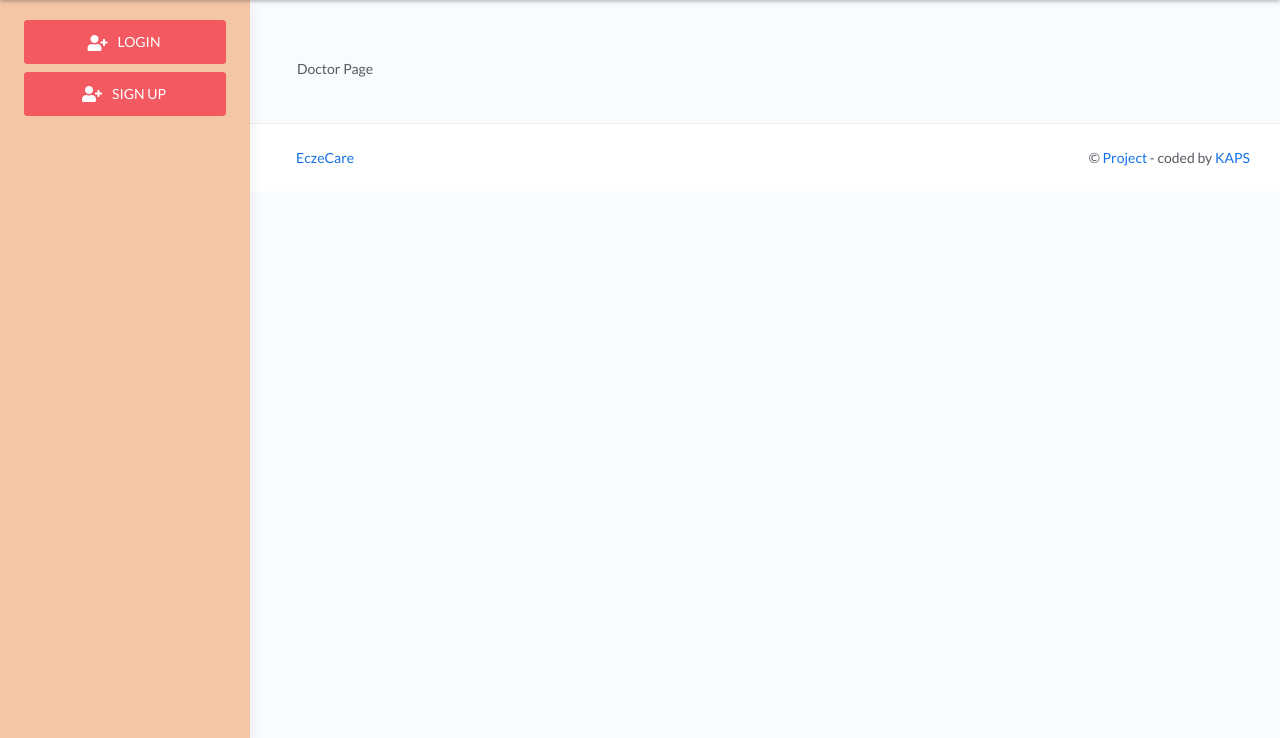
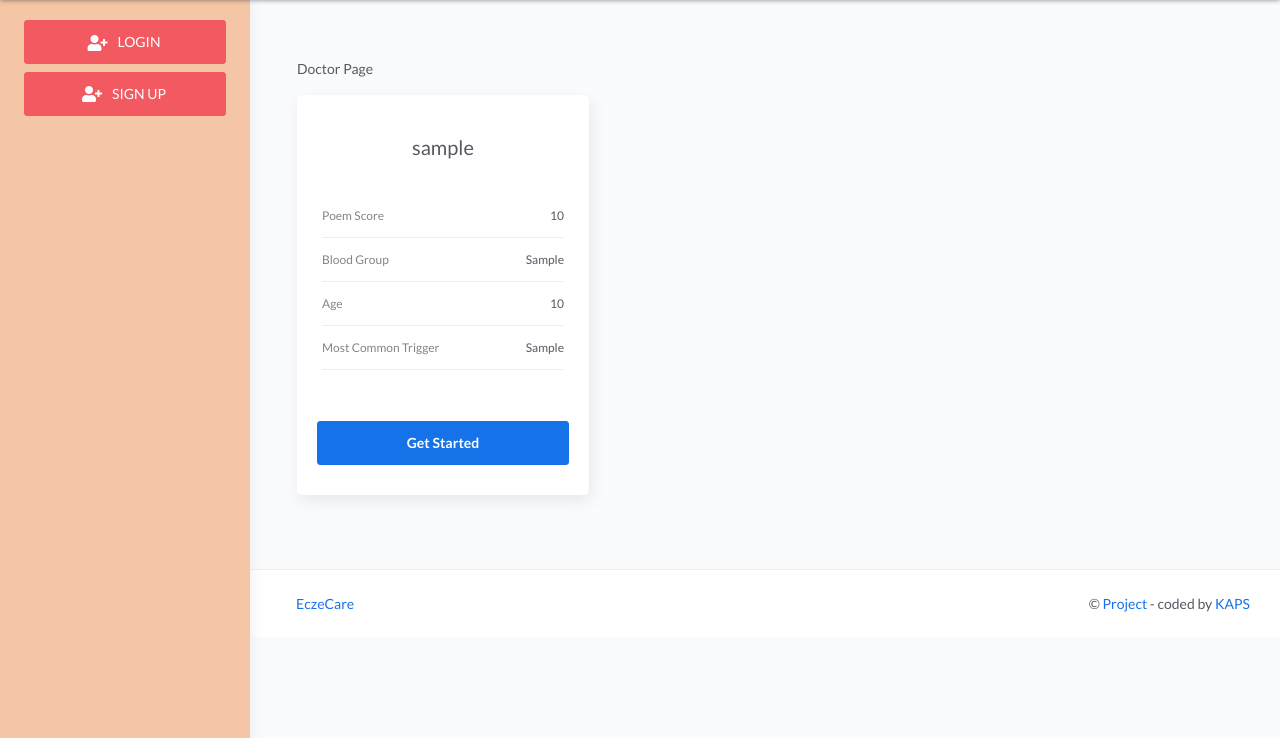
Before and after one commit to KamaljeetSahoo/EczeCare, a Django app: template templates/doctor/doctor_homepage.html in a window 1280 px wide. Shown: the part 62-800 px from the top of the page. Run offline with Django 4.2, Linux system fonts and the light colour scheme; the template is opened without the code that fills it: most values are stand-ins (such as "Sample title", 1, 10 or a date in 2020); some libraries are stand-ins or nearby versions.

Commit message:
Patient portal in doctor dashboard

```diff
--- a/templates/doctor/doctor_homepage.html
+++ b/templates/doctor/doctor_homepage.html
@@ -11,6 +11,40 @@
         <div class="page-header mt-5">
         <div class="container-fluid">
             Doctor Page
+            <div class="row">
+            {% for key, patient in patient_details.items %}
+                <div class="col-md-4">
+                    <div class="card card-pricing mt-3">
+                        <div class="card-header">
+                            <h4 class="card-title">{{patient.patient.username}}</h4>
+                        </div>
+                        <div class="card-body">
+                            <ul class="specification-list">
+                                <li>
+                                    <span class="name-specification">Poem Score</span>
+                                    <span class="status-specification">{{patient.poem_score}}</span>
+                                </li>
+                                <li>
+                                    <span class="name-specification">Blood Group</span>
+                                    <span class="status-specification">{{patient.blood_group}}</span>
+                                </li>
+                                <li>
+                                    <span class="name-specification">Age</span>
+                                    <span class="status-specification">{{patient.age}}</span>
+                                </li>
+                                <li>
+                                    <span class="name-specification">Most Common Trigger</span>
+                                    <span class="status-specification">{{patient.most_common_trigger}}</span>
+                                </li>
+                            </ul>
+                        </div>
+                        <div class="card-footer">
+                            <button class="btn btn-primary btn-block"><b>Get Started</b></button>
+                        </div>
+                    </div>
+                </div>
+            {% endfor %}
+            </div>
         </div>
         </div>
     </div>
```
Also changed, not shown: doctor/views.py (+43 -1 lines), 1 other file.
